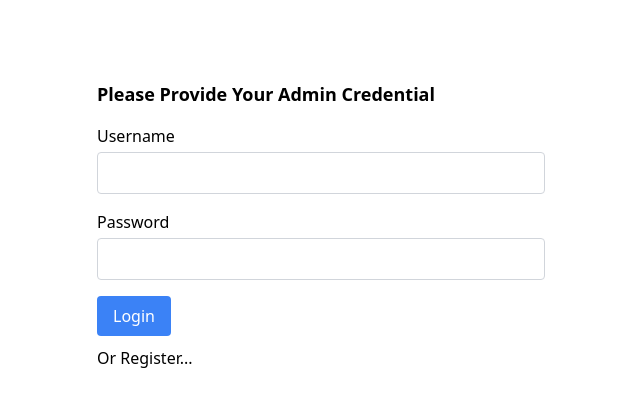
After one commit to jefripunza/flask-chatbox-socketio, a Flask app: page /admin_login in a window 1280 px wide. The commit adds this page. Shown: the top 407 px of the page, without its empty margins (319-959 px from the left). Run offline with Flask 3, Linux system fonts and the light colour scheme; data that the repository does not hold is empty.

Commit message:
fine code ok deal mantap

```diff
--- a/main.py
+++ b/main.py
@@ -1,9 +1,9 @@
-from flask import Flask, request, make_response, render_template, redirect
+from flask import Flask, request, make_response, render_template, redirect, flash
 from flask.logging import logging
 from flask_socketio import SocketIO, emit, join_room, leave_room
 from flask_cors import CORS
 
-import os, time, json, datetime, uuid
+import os, json, datetime, uuid
 from pymongo import MongoClient
 
 from dotenv import load_dotenv
@@ -11,9 +11,32 @@ from dotenv import load_dotenv
 load_dotenv()
 
 client = MongoClient(os.environ.get('DATABASE_URL'))
-db = client['python_mongodb_example']
-collection = db['users']
+db = client[os.environ.get('DATABASE_NAME')]
+
+# ===========================================================================
+# for System
 auto_increment = db['auto_increment']
+
+# ===========================================================================
+# for Admin
+users = db['users']  # admin
+users.create_index("id", unique=True)
+
+admin_identity = db['admin_identity']  # admin cookies collection
+admin_identity.create_index("admin_id", unique=True)
+
+# ===========================================================================
+# for Guest
+user_identity = db['user_identity']
+user_identity.create_index("user_id", unique=True)
+
+chat_history = db['chat_history']
+chat_history.create_index("message_id", unique=True)
+
+
+# ===========================================================================
+# ===========================================================================
+# ===========================================================================
 
 
 class LogFilter(logging.Filter):
@@ -28,46 +51,42 @@ CORS(app, origins='*')
 app.config['SECRET_KEY'] = 'secret_key'
 socketio = SocketIO(app, cors_allowed_origins='*')
 
+
 # ===========================================================================
 # ===========================================================================
 # ===========================================================================
 
-chat_history = {}
-user_identity = {}
 
-save_data_folder = 'save_data'
-if not os.path.exists(save_data_folder):
-    os.makedirs(save_data_folder)
-
-chat_history_file = save_data_folder + '/chat_history.pickle'
-user_identity_file = save_data_folder + '/user_identity.pickle'
-
-# Check if pickle files exist, if not create empty ones
-if not os.path.exists(chat_history_file):
-    with open(chat_history_file, 'wb') as file:
-        pickle.dump(chat_history, file)
-else:
-    with open(chat_history_file, 'rb') as file:
-        chat_history = pickle.load(file)
-
-if not os.path.exists(user_identity_file):
-    with open(user_identity_file, 'wb') as file:
-        pickle.dump(user_identity, file)
-else:
-    with open(user_identity_file, 'rb') as file:
-        user_identity = pickle.load(file)
+@app.template_filter('fromjson')
+def fromjson_filter(value):
+    try:
+        data = json.loads(value)
+        return data
+    except json.JSONDecodeError:
+        return None
 
 
-# Save chat history to pickle file
-def save_chat_history():
-    with open(chat_history_file, 'wb') as file:
-        pickle.dump(chat_history, file)
+def json_converter(obj):
+    if isinstance(obj, datetime.datetime):
+        return obj.__str__()
 
 
-# Save user identity to pickle file
-def save_user_identity():
-    with open(user_identity_file, 'wb') as file:
-        pickle.dump(user_identity, file)
+# Get next auto increment value from MongoDB
+def get_next_auto_increment_value(sequence_name):
+    sequence_document = auto_increment.find_one_and_update(
+        {'_id': sequence_name},
+        {'$inc': {'sequence_value': 1}},
+        return_document=True,
+        upsert=True
+    )
+    return sequence_document['sequence_value']
+
+
+def leave_previous_conversation(id):
+    rooms = socketio.server.manager.rooms
+    for room in rooms:
+        if id in rooms[room]:
+            leave_room(room)
 
 
 # ===========================================================================
@@ -78,35 +97,124 @@ def save_user_identity():
 @app.route('/')
 def index():
     user_id = request.cookies.get('user_id')
-    if user_id in user_identity:
-        return render_template('index.html')
-    else:
-        response = make_response(render_template('identity.html'))
-        if not user_id:
-            user_id = str(uuid.uuid4())
-            response.set_cookie('user_id', user_id)
-        return response
+    user_identity_data = user_identity.find_one({'user_id': user_id})
+    if user_identity_data:
+        if 'name' in user_identity_data:
+            return render_template('index.html')  # halaman chatbox
+
+    response = make_response(render_template('identity.html'))  # halaman isi identitas...
+    if not user_id:
+        user_id = str(uuid.uuid4())  # buatkan user_id
+        response.set_cookie('user_id', user_id)
+    if not user_identity_data:
+        user_identity.insert_one({  # buatkan sementara, sebelum data complete...
+            'user_id': user_id,
+            'created_at': datetime.datetime.now()
+        })
+    return response
 
 
 @app.route('/save_identity', methods=['POST'])
 def save_identity():
     user_id = request.cookies.get('user_id')
+    if not user_id:  # biasanya di hit langsung melalui API tanpa membuat cookie terlebih dahulu
+        return make_response(json.dumps({
+            "message": "please create cookie first! go to homepage..."
+        }), 400)
+
     name = request.form.get('name')
     phone_number = request.form.get('phone_number')
-    user_identity[user_id] = {'user_id': user_id, 'name': name, 'phone_number': phone_number}
-    with open(user_identity_file, 'wb') as file:
-        pickle.dump(user_identity, file)
+
+    user_identity.update_one({'user_id': user_id}, {'$set': {  # penyempurnaan identitas, complete!
+        'name': name,
+        'phone_number': phone_number,
+    }})
     return redirect('/')
 
 
 @app.route('/admin')
 def admin():
-    response = make_response(render_template('admin.html'))
-    user_id = request.cookies.get('admin_id')
-    if not user_id:
-        user_id = str(uuid.uuid4())
-        response.set_cookie('admin_id', user_id)
+    admin_id = request.cookies.get('admin_id')
+    admin_identity_data = admin_identity.find_one({'admin_id': admin_id})
+    if admin_identity_data and 'id' in admin_identity_data:
+        user_match = users.find_one({'id': admin_identity_data['id']})
+        if user_match:
+            return render_template('admin.html')  # logged
+    response = make_response(render_template('admin-identity.html'))  # halaman isi identity admin...
+    if not admin_id:
+        admin_id = str(uuid.uuid4())
+        response.set_cookie('admin_id', admin_id)
+        admin_identity.insert_one({
+            'admin_id': admin_id,
+            'created_at': datetime.datetime.now(),
+        })
     return response
+
+
+@app.route('/admin_save_identity', methods=['POST'])
+def admin_save_identity():
+    admin_id = request.cookies.get('admin_id')
+    if not admin_id:  # biasanya di hit langsung melalui API tanpa membuat cookie terlebih dahulu
+        return make_response(json.dumps({
+            "message": "please create cookie first! go to homepage..."
+        }), 400)
+
+    name = request.form.get('name')
+    username = request.form.get('username')
+    password = request.form.get('password')
+
+    admin_exist = users.find_one({'username': username})
+    if admin_exist:
+        flash(str({
+            "color": "text-red-500",
+            "message": "username sudah terdaftar...",
+        }))
+        return redirect('/admin')
+
+    id = get_next_auto_increment_value('users')
+    users.insert_one({
+        'id': id,
+        'name': name,
+        'username': username,
+        'password': password,
+        'created_at': datetime.datetime.now(),
+    })
+    admin_identity.update_one({'admin_id': admin_id}, {'$set': {  # penyempurnaan identitas, complete!
+        'id': id,
+    }})
+    return redirect('/admin')
+
+
+@app.route('/admin_login', methods=['GET', 'POST'])
+def admin_login():
+    admin_id = request.cookies.get('admin_id')
+    admin_identity_data = admin_identity.find_one({'admin_id': admin_id})
+    if admin_identity_data and 'id' in admin_identity_data:
+        user_match = users.find_one({'id': admin_identity_data['id']})
+        if user_match:
+            return redirect('/admin')  # ngapain daftar, login lah...
+
+    if request.method == 'POST':
+        username = request.form.get('username')
+        password = request.form.get('password')
+
+        is_login = users.find_one({
+            'username': username,
+            'password': password,
+        })
+        if not is_login:
+            flash(str({
+                "color": "text-red-500",
+                "message": "username atau password salah...",
+            }))
+            return redirect('/admin_login')
+
+        admin_identity.update_one({'admin_id': admin_id}, {'$set': {  # penyempurnaan identitas, complete!
+            'id': is_login['id'],
+        }})
+        return redirect('/admin')
+
+    return render_template('admin-login.html')
 
 
 # ===========================================================================
@@ -115,6 +223,15 @@ def admin():
 
 
 connected_users = set()
+
+
+def update_connections():
+    user_identity_connects = [user for user in user_identity.find({
+        'user_id': {'$in': list(connected_users)}
+    }, {"_id": 0})]
+    user_identity_connects = json.dumps(user_identity_connects, default=json_converter)
+    user_identity_connects = json.loads(user_identity_connects)
+    emit('connected_clients', user_identity_connects, broadcast=True, namespace='/ws/admin')
 
 
 @socketio.on('connect', namespace='/ws/client')
@@ -126,15 +243,12 @@ def handle_connect():
         emit('connection_status', {"id": user_id, 'status': 'already_connected'})
     else:
         connected_users.add(user_id)
-        # Inisialisasi user_identity dari pickle
-        global user_identity
-        with open(user_identity_file, 'rb') as file:
-            user_identity = pickle.load(file)
-        user_identity_values = [user for user in user_identity.values() if user['user_id'] in connected_users]
-        emit('connected_clients', user_identity_values, broadcast=True, namespace='/ws/admin')
-        emit('connection_status', {"id": user_id, 'status': 'connected'})
+        update_connections()
         # Kirim kembali chat history terakhir ke user
-        emit('last_chat', chat_history.get(user_id, []))
+        last_chat = list(chat_history.find({
+            'room': user_id,
+        }, {"_id": 0}))
+        emit('last_chat', last_chat)
 
 
 @socketio.on('disconnect', namespace='/ws/client')
@@ -142,30 +256,19 @@ def handle_disconnect():
     user_id = request.cookies.get('user_id')
     leave_room(user_id)
     connected_users.remove(user_id)
-    # Inisialisasi user_identity dari pickle
-    global user_identity
-    with open(user_identity_file, 'rb') as file:
-        user_identity = pickle.load(file)
-    user_identity_values = [user for user in user_identity.values() if user['user_id'] in connected_users]
-    emit('connected_clients', user_identity_values, broadcast=True, namespace='/ws/admin')
+    update_connections()
 
 
-@socketio.on('message', namespace='/ws/client')
-def handle_message(receive):
-    user_id = request.cookies.get('user_id')
-    fix_receive = {
-        "room": user_id,
-        "sender": receive['sender'],
-        "message": receive['message'],
-    }
-    emit('message', fix_receive, room=user_id)
-    emit('admin_message', fix_receive, room=user_id, namespace='/ws/admin')
-    # Save chat history
-    if user_id in chat_history:
-        chat_history[user_id].append(fix_receive)
-    else:
-        chat_history[user_id] = [fix_receive]
-    save_chat_history()
+@socketio.on('connect', namespace='/ws/admin')
+def handle_admin_connect():
+    user_id = request.cookies.get('admin_id')
+    print("admin connected", user_id)
+    update_connections()
+
+
+@socketio.on('disconnect', namespace='/ws/admin')
+def handle_admin_disconnect():
+    print("admin disconnected")
 
 
 # ===========================================================================
@@ -184,7 +287,7 @@ def handle_typing_user(receive):
 
 @socketio.on('typing_admin', namespace='/ws/admin')
 def handle_typing_admin(receive):
-    admin_id = request.cookies.get('user_id')
+    admin_id = request.cookies.get('admin_id')
     # print("typing_admin:", admin_id, "typing:", receive["typing"])
     emit('typing_status', {"id": admin_id, "typing": receive["typing"]}, room=receive['room'], namespace='/ws/client')
 
@@ -194,25 +297,6 @@ def handle_typing_admin(receive):
 # ===========================================================================
 
 
-@socketio.on('connect', namespace='/ws/admin')
-def handle_admin_connect():
-    user_id = request.cookies.get('admin_id')
-    print("admin connected", user_id)
-    # Inisialisasi user_identity dari pickle
-    global user_identity
-    with open(user_identity_file, 'rb') as file:
-        user_identity = pickle.load(file)
-    user_identity_values = [user for user in user_identity.values() if user['user_id'] in connected_users]
-    emit('connected_clients', user_identity_values, broadcast=True, namespace='/ws/admin')
-    # Kirim kembali chat history terakhir ke admin
-    emit('last_chat', chat_history.get(user_id, []), namespace='/ws/admin')
-
-
-@socketio.on('disconnect', namespace='/ws/admin')
-def handle_admin_disconnect():
-    print("admin disconnected")
-
-
 @socketio.on('join_conversation', namespace='/ws/admin')
 def handle_join_conversation(data):
     admin_id = request.cookies.get('admin_id')
@@ -220,35 +304,59 @@ def handle_join_conversation(data):
     # Leave dari percakapan sebelumnya (jika ada)
     leave_previous_conversation(admin_id)
     join_room(user_id)
-    print("admin_sid:", admin_id, "user_id:", user_id)
+    print("join_conversation admin to user, admin_id:", admin_id, "user_id:", user_id)
     emit('join_conversation', {'user_id': user_id, 'admin_id': admin_id}, room=user_id, namespace='/ws/client')
-    # Kirim semua chat history terakhir dengan pengguna yang terkait
-    emit('last_chat', chat_history.get(user_id, []), namespace='/ws/admin')
+    last_chat = list(chat_history.find({
+        'room': user_id,
+    }, {"_id": 0}))
+    emit('last_chat', last_chat, namespace='/ws/admin')
 
 
-def leave_previous_conversation(admin_id):
-    rooms = socketio.server.manager.rooms
-    for room in rooms:
-        if admin_id in rooms[room]:
-            leave_room(room)
+@socketio.on('message', namespace='/ws/client')
+def handle_message(receive):
+    fix_receive = False
+    user_id = request.cookies.get('user_id')
+    type = receive["type"]
+    if type == "text":
+        message = receive["message"]
+        fix_receive = {
+            "message_id": str(uuid.uuid4()),
+            "sender": "user",
+            "room": user_id,
+            "message": message,
+            'created_at': datetime.datetime.now(),
+        }
+
+    if fix_receive:
+        fix_receive = json.dumps(fix_receive, default=json_converter)
+        fix_receive = json.loads(fix_receive)
+        emit('message', fix_receive, room=user_id)
+        emit('admin_message', fix_receive, room=user_id, namespace='/ws/admin')
+        # Save chat history
+        chat_history.insert_one(fix_receive)
 
 
 @socketio.on('admin_message', namespace='/ws/admin')
 def handle_admin_message(receive):
+    fix_receive = False
     user_id = receive["room"]
-    message = receive["message"]
-    fix_receive = {
-        "room": user_id,
-        "sender": "admin",
-        "message": message,
-    }
-    emit('admin_message', fix_receive, room=user_id, namespace='/ws/client')
-    # Save chat history
-    if user_id in chat_history:
-        chat_history[user_id].append(fix_receive)
-    else:
-        chat_history[user_id] = [fix_receive]
-    save_chat_history()
+    type = receive["type"]
+    if type == "text":
+        message = receive["message"]
+        fix_receive = {
+            "message_id": str(uuid.uuid4()),
+            "sender": "admin",
+            "room": user_id,
+            "message": message,
+            'created_at': datetime.datetime.now(),
+        }
+
+    if fix_receive:
+        fix_receive = json.dumps(fix_receive, default=json_converter)
+        fix_receive = json.loads(fix_receive)
+        emit('admin_message', fix_receive, room=user_id, namespace='/ws/client')
+        # Save chat history
+        chat_history.insert_one(fix_receive)
 
 
 # ===========================================================================
--- /dev/null
+++ b/templates/admin-login.html
@@ -0,0 +1,43 @@
+<!DOCTYPE html>
+<html>
+<head>
+    <title>Login Admin</title>
+    <link href="https://cdn.jsdelivr.net/npm/tailwindcss@2.2.19/dist/tailwind.min.css" rel="stylesheet">
+</head>
+<body>
+<div class="max-w-md mx-auto mt-20">
+    <h2 class="text-lg font-semibold mb-4">Please Provide Your Admin Credential</h2>
+    <form id="identity-form" class="space-y-4" method="post" action="/admin_login">
+        <div>
+            <label for="username" class="block mb-1">Username</label>
+            <input type="text" id="username" name="username" class="w-full border border-gray-300 rounded py-2 px-3"
+                   required>
+        </div>
+        <div>
+            <label for="password" class="block mb-1">Password</label>
+            <input type="password" id="password" name="password" class="w-full border border-gray-300 rounded py-2 px-3"
+                   required>
+        </div>
+        <div>
+            <button type="submit" class="bg-blue-500 text-white px-4 py-2 rounded">Login</button>
+        </div>
+    </form>
+    <!-- displaying flash messages in the template -->
+    {% with messages = get_flashed_messages() %}
+    {% if messages %}
+    <ul class="flashes">
+        {% for message in messages %}
+        {% set flash_message = message | replace("'", '"') | trim %}
+        {% set view = flash_message | fromjson %}
+        <li class="{{ view.color }}">{{ view.message }}</li>
+        {% endfor %}
+    </ul>
+    {% endif %}
+    {% endwith %}
+
+    <div style="margin-top:10px">
+        <a href="/admin">Or Register...</a>
+    </div>
+</div>
+</body>
+</html>
--- a/templates/admin.html
+++ b/templates/admin.html
@@ -126,6 +126,7 @@
           if (message !== "") {
             const data = {
               room: selectedUser,
+              type: "text",
               message: message,
             };
 
--- a/templates/index.html
+++ b/templates/index.html
@@ -180,7 +180,10 @@
           event.preventDefault();
           const message = messageInput.value.trim();
           if (message !== "") {
-            socket.emit("message", { message: message, sender: "user" });
+            socket.emit("message", {
+              type: "text",
+              message: message,
+             });
             messageInput.value = "";
             clearTimeout(typingTimeout);
             socket.emit("typing_user", { typing: false });
```
Also changed, not shown: templates/admin-identity.html (added, +48 -0 lines), 1 other file.
